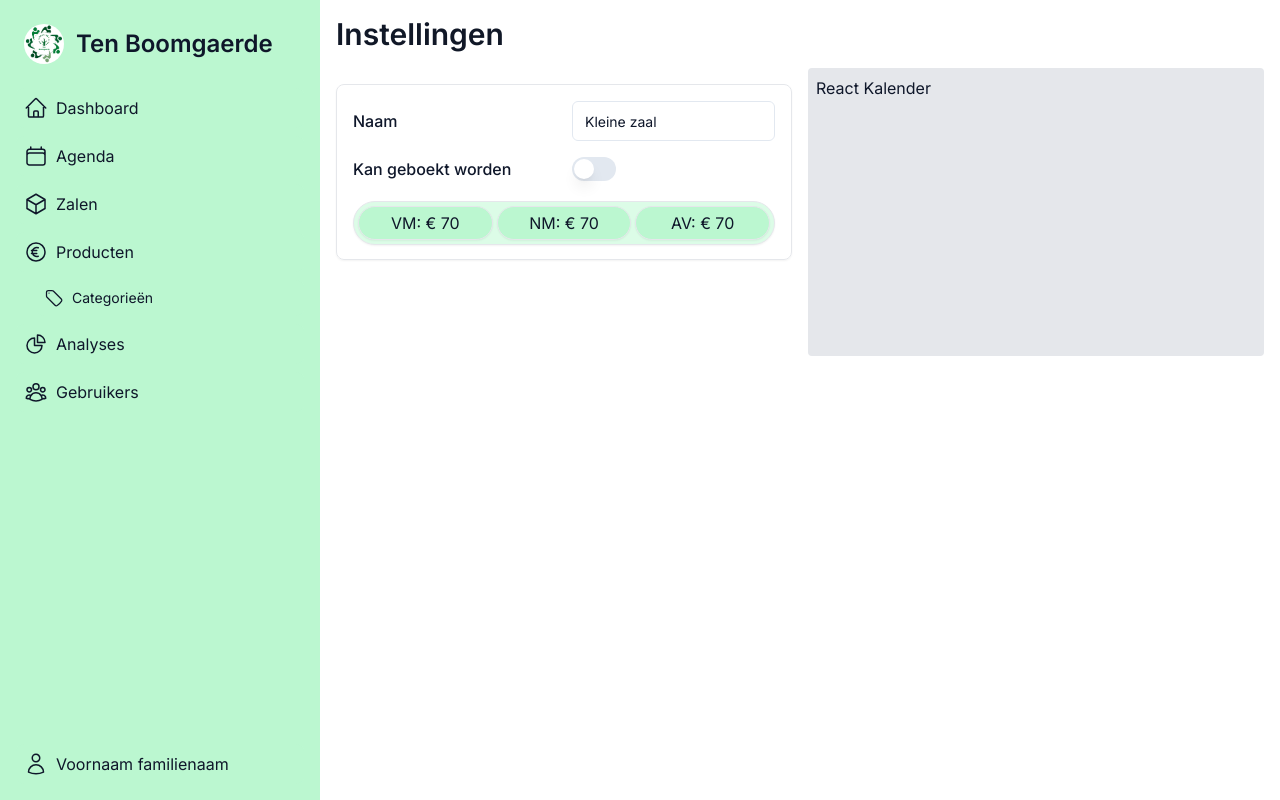
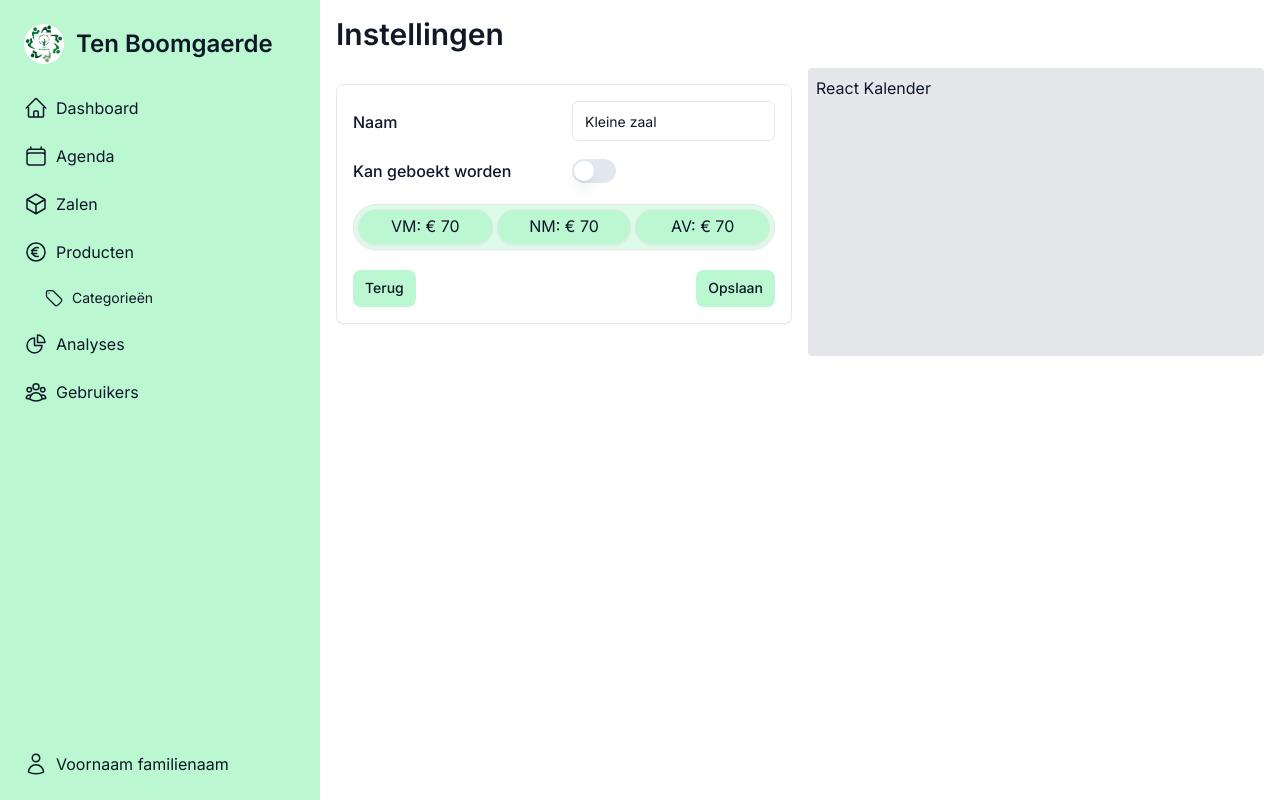
Before and after one commit to WEB4YOU-BE/P007-TenBoomgaerde, a Next.js app: page /dashboard/zalen/1 in a window 1280 px wide. Built offline with nearby package versions, Linux system fonts and the light colour scheme.

Commit message:
Buttons to save zaal settings and button to turn back
Signed-off-by: Tiebe Deweerdt <tiebe.dw1@gmail.com>

```diff
--- a/src/app/dashboard/zalen/[zaalId]/page.tsx
+++ b/src/app/dashboard/zalen/[zaalId]/page.tsx
@@ -16,7 +16,7 @@ export default function Index() {
                 </div>
                 <div className={"grid sm:grid-cols-2 grid-cols-1 gap-4"}>
                     <form
-                        className={"grid grid-cols-2 w-full gap-4 p-4 my-4 border border-gray-200 rounded-lg shadow-sm max-h-44"}>
+                        className={"grid grid-cols-2 w-full gap-4 p-4 my-4 border border-gray-200 rounded-lg shadow-sm max-h-60"}>
                         <label
                             className={" my-auto font-medium leading-none peer-disabled:cursor-not-allowed peer-disabled:opacity-70 mr-4 "}
                         >Naam</label>
@@ -37,6 +37,12 @@ export default function Index() {
                             <Link href={`/dashboard/zalen/${zaal[0].id}/3`} id={"3"}
                                   className={"flex justify-center p-1 w-full border border-gray-200 rounded-full shadow-sm bg-green-200 hover:bg-green-300"}>AV: &euro; 70</Link>
                         </div>
+                        <div className={"col-span-2 flex flex-row justify-between"}>
+                            <Link href={"/dashboard/zalen/"}
+                                  className={"items-center px-3 py-2 text-sm font-medium text-center rounded-lg bg-green-200 hover:bg-green-300 focus:ring-4 focus:ring-green-300"}>Terug</Link>
+                            <Link href={"/dashboard/zalen/"}
+                                  className={"items-center px-3 py-2 text-sm font-medium text-center rounded-lg bg-green-200 hover:bg-green-300 focus:ring-4 focus:ring-green-300"}>Opslaan</Link>
+                        </div>
                     </form>
                     <div className={"bg-gray-200 flex-grow h-72 rounded p-2"}>React Kalender</div>
                 </div>
```
